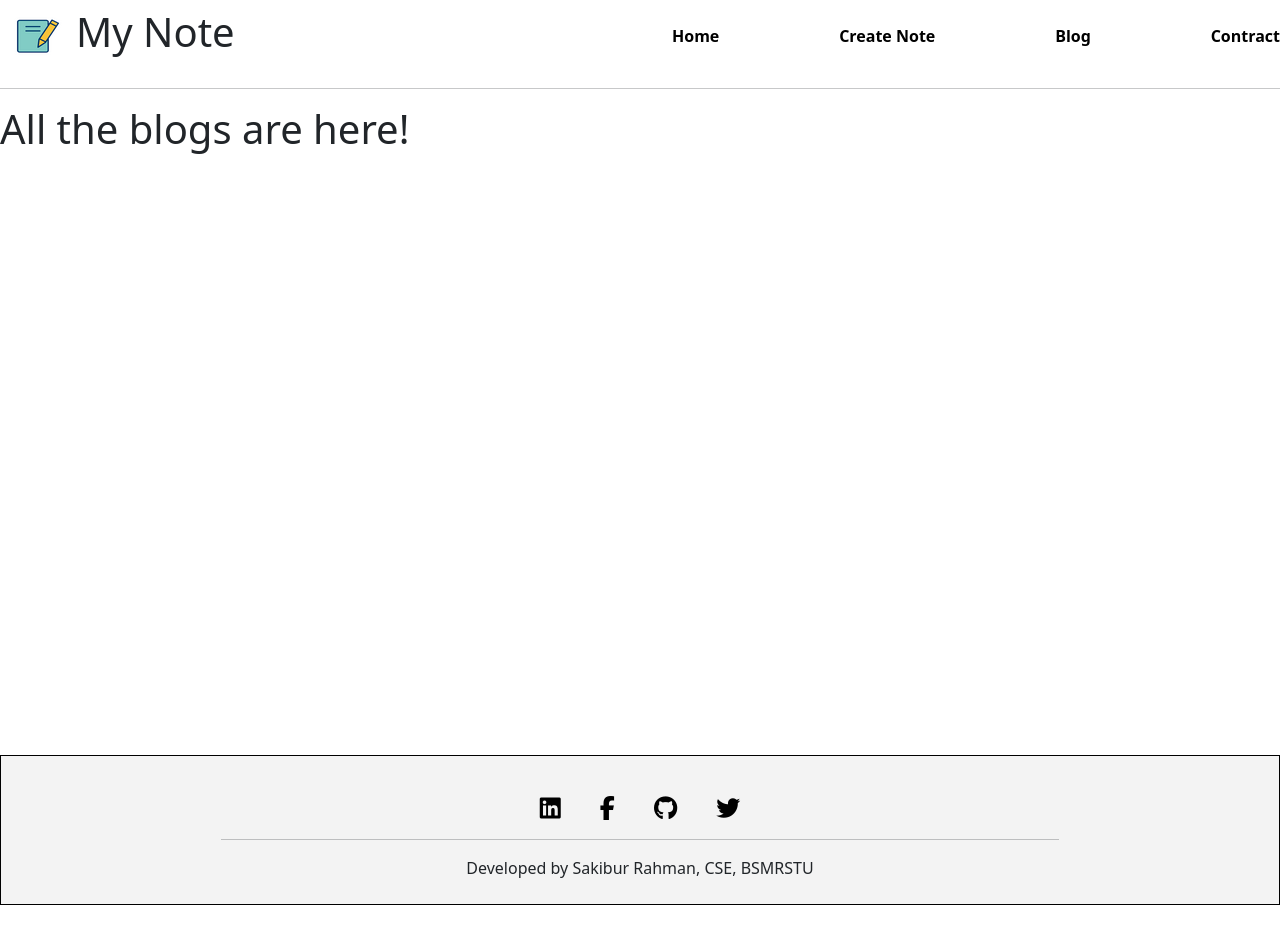
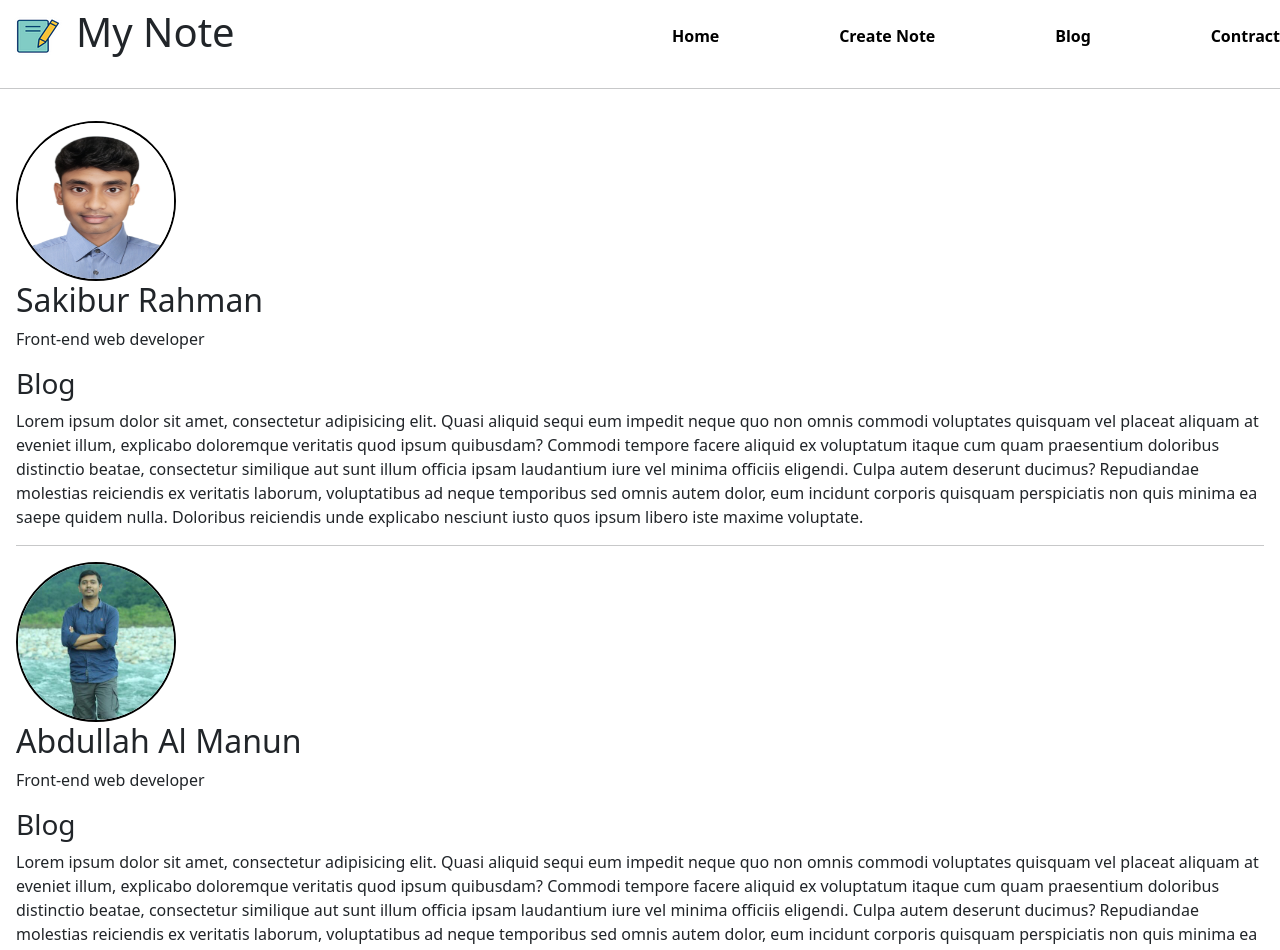
Before and after one commit to sakibur-rahman-333/my-note, a React (Create React App) app: page /blogs in a window 1280 px wide. Shown: the top 950 px of the page. Before the commit the page ends 905 px from the top, so only its background shows below. Built offline with nearby package versions, Linux system fonts and the light colour scheme.

Commit message:
Blog page updated

```diff
--- a/src/pages/blogs/Blogs.css
+++ b/src/pages/blogs/Blogs.css
@@ -0,0 +1,10 @@
+.resize-img {
+  width: 10rem;
+  height: 10rem;
+  border-radius: 100%;
+  border: 2px solid #000;
+}
+
+.blog {
+  padding: 1rem;
+}
--- a/src/pages/blogs/Blogs.js
+++ b/src/pages/blogs/Blogs.js
@@ -1,8 +1,55 @@
 import React, { Component } from "react";
+import "./Blogs.css";
+import sakib from "./resource/sakib.jpg";
+import mamun from "./resource/mamun.jpg";
 
 class Blogs extends Component {
   render() {
-    return <h1>All the blogs are here!</h1>;
+    return (
+      <div className="blog">
+        <div className="sakib-blog">
+          <img className="resize-img" src={sakib} alt="sakib" />
+          <h2>Sakibur Rahman</h2>
+          <p>Front-end web developer</p>
+          <h3>Blog</h3>
+          <p>
+            Lorem ipsum dolor sit amet, consectetur adipisicing elit. Quasi
+            aliquid sequi eum impedit neque quo non omnis commodi voluptates
+            quisquam vel placeat aliquam at eveniet illum, explicabo doloremque
+            veritatis quod ipsum quibusdam? Commodi tempore facere aliquid ex
+            voluptatum itaque cum quam praesentium doloribus distinctio beatae,
+            consectetur similique aut sunt illum officia ipsam laudantium iure
+            vel minima officiis eligendi. Culpa autem deserunt ducimus?
+            Repudiandae molestias reiciendis ex veritatis laborum, voluptatibus
+            ad neque temporibus sed omnis autem dolor, eum incidunt corporis
+            quisquam perspiciatis non quis minima ea saepe quidem nulla.
+            Doloribus reiciendis unde explicabo nesciunt iusto quos ipsum libero
+            iste maxime voluptate.
+          </p>
+        </div>
+        <hr />
+        <div className="sakib-blog">
+          <img className="resize-img" src={mamun} alt="mamun" />
+          <h2>Abdullah Al Manun</h2>
+          <p>Front-end web developer</p>
+          <h3>Blog</h3>
+          <p>
+            Lorem ipsum dolor sit amet, consectetur adipisicing elit. Quasi
+            aliquid sequi eum impedit neque quo non omnis commodi voluptates
+            quisquam vel placeat aliquam at eveniet illum, explicabo doloremque
+            veritatis quod ipsum quibusdam? Commodi tempore facere aliquid ex
+            voluptatum itaque cum quam praesentium doloribus distinctio beatae,
+            consectetur similique aut sunt illum officia ipsam laudantium iure
+            vel minima officiis eligendi. Culpa autem deserunt ducimus?
+            Repudiandae molestias reiciendis ex veritatis laborum, voluptatibus
+            ad neque temporibus sed omnis autem dolor, eum incidunt corporis
+            quisquam perspiciatis non quis minima ea saepe quidem nulla.
+            Doloribus reiciendis unde explicabo nesciunt iusto quos ipsum libero
+            iste maxime voluptate.
+          </p>
+        </div>
+      </div>
+    );
   }
 }
 
```
Also changed, not shown: src/pages/blogs/resource/mamun.jpg (added), src/pages/blogs/resource/sakib.jpg (added).
